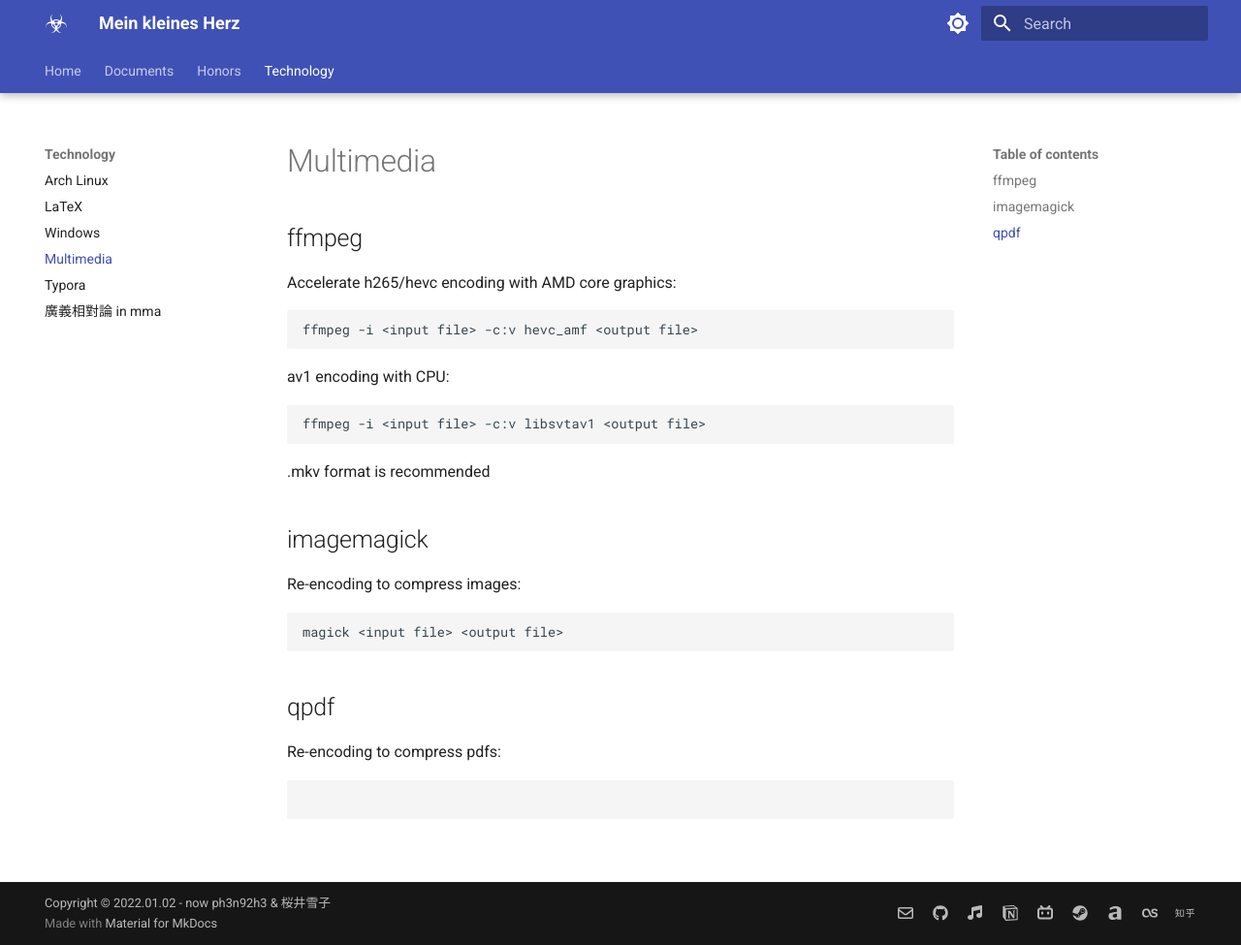
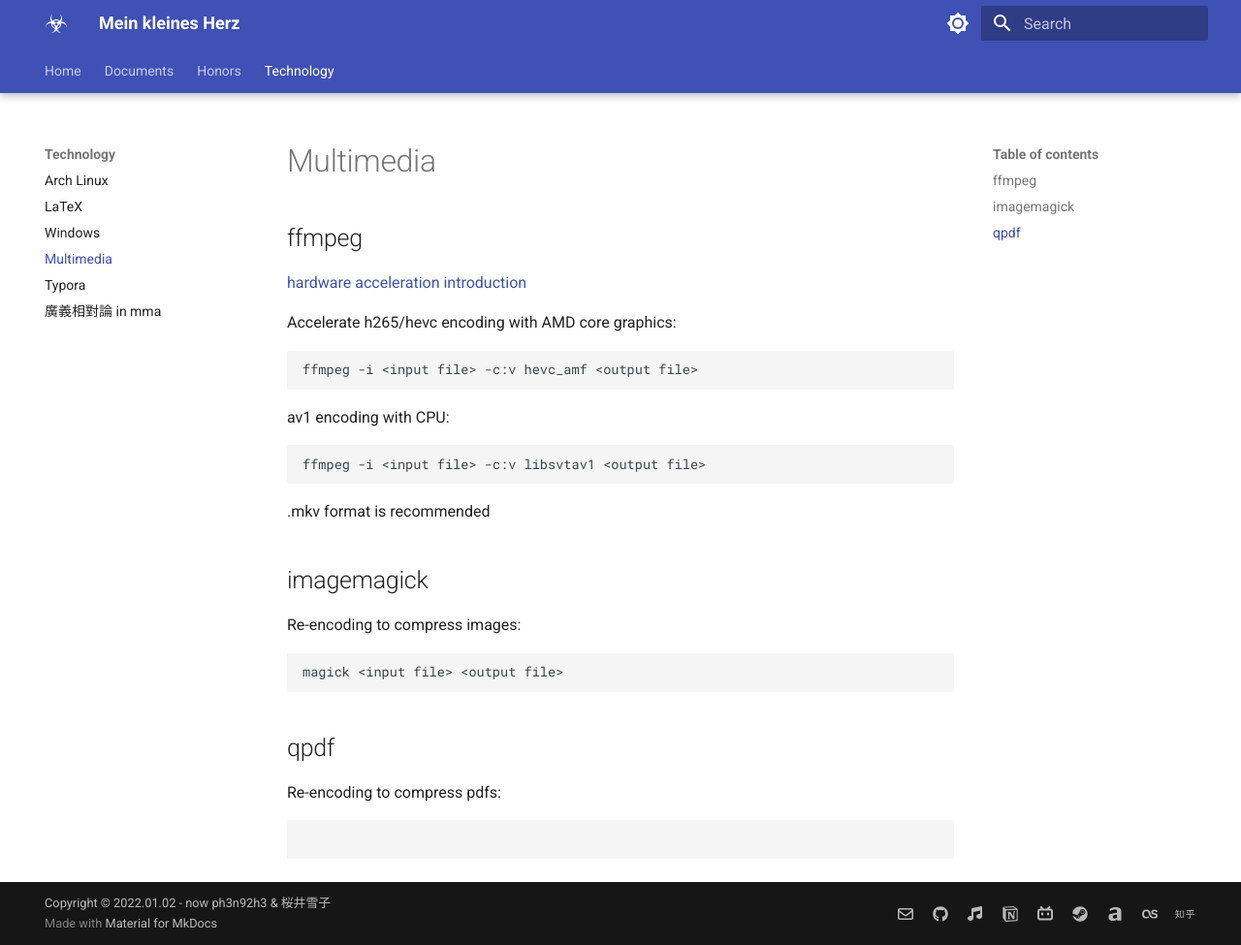
Before and after one commit to ph3n92h3/ph3n92h3.github.io, an MkDocs documentation site: the page built from docs/Technology/multimedia.md, in a window 1280 px wide and 975 px high. Shown: the whole window at 97% size. Built offline with MkDocs 1.6.1 and Material for MkDocs 9.7.7, drawn with Linux system fonts in a browser that asks for light colours.

Commit message:
Update multimedia.md

```diff
--- a/docs/Technology/multimedia.md
+++ b/docs/Technology/multimedia.md
@@ -1,4 +1,6 @@
 ## ffmpeg
+
+[hardware acceleration introduction](https://trac.ffmpeg.org/wiki/HWAccelIntro)
 
 Accelerate h265/hevc encoding with AMD core graphics:
 
```
